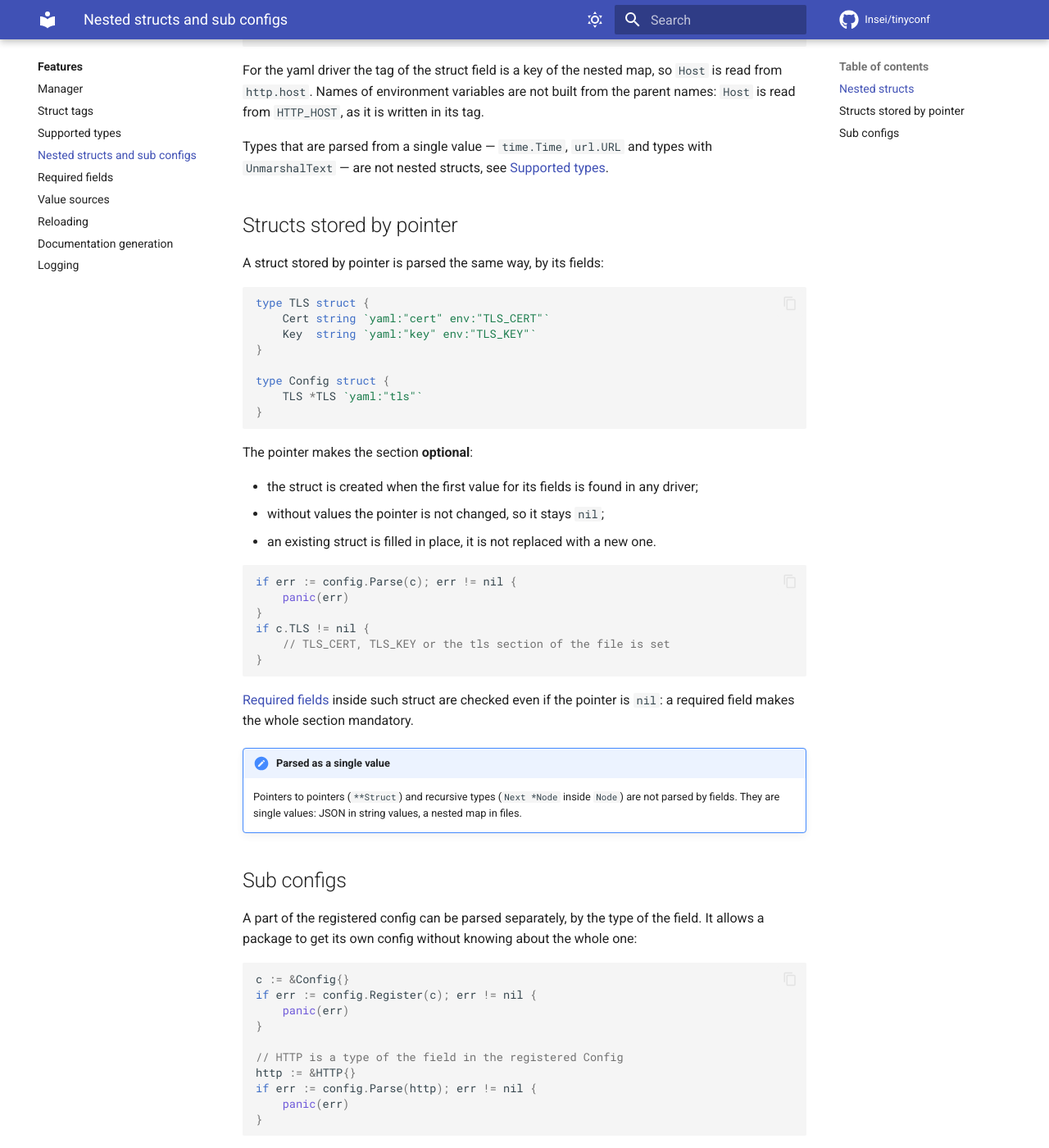
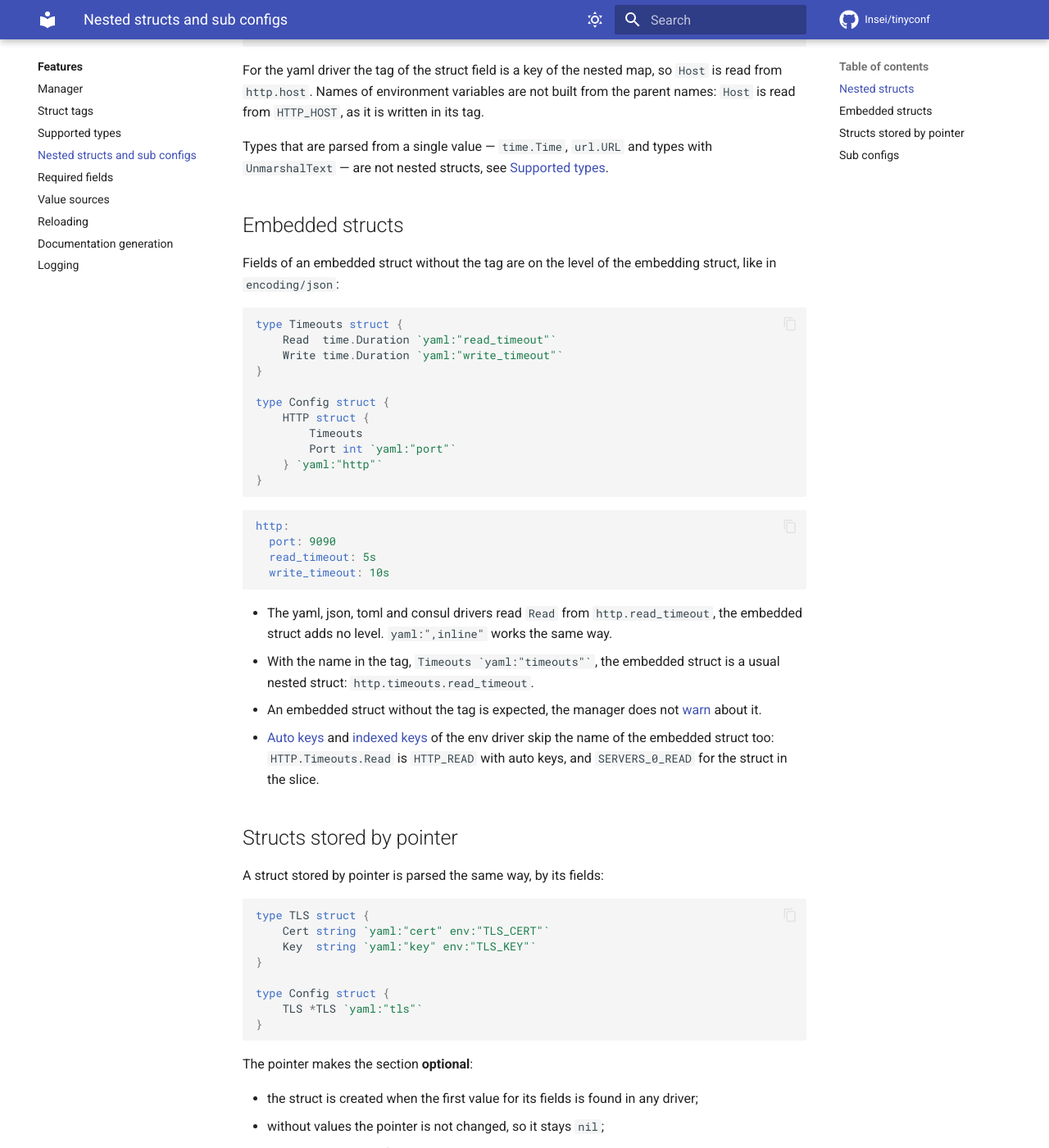
Before and after one commit to Insei/tinyconf, an MkDocs documentation site: the page built from docs/features/structs.md, in a window 1280 px wide and 1400 px high, scrolled down 556 px. Shown: the whole window at 82% size. Built offline with MkDocs 1.6.1 and Material for MkDocs 9.7.7, drawn with Linux system fonts in a browser that asks for light colours; comment, search, counter and statistics services are not loaded.

Commit message:
docs: describe embedded structs
Signed-off-by: Dmitriy Aleksandrov <goodmobiledevices@gmail.com>

````diff
--- a/docs/features/structs.md
+++ b/docs/features/structs.md
@@ -24,6 +24,36 @@ http:
 For the yaml driver the tag of the struct field is a key of the nested map, so `Host` is read from `http.host`. Names of environment variables are not built from the parent names: `Host` is read from `HTTP_HOST`, as it is written in its tag.
 
 Types that are parsed from a single value — `time.Time`, `url.URL` and types with `UnmarshalText` — are not nested structs, see [Supported types](types.md).
+
+## Embedded structs
+
+Fields of an embedded struct without the tag are on the level of the embedding struct, like in `encoding/json`:
+
+```go
+type Timeouts struct {
+    Read  time.Duration `yaml:"read_timeout"`
+    Write time.Duration `yaml:"write_timeout"`
+}
+
+type Config struct {
+    HTTP struct {
+        Timeouts
+        Port int `yaml:"port"`
+    } `yaml:"http"`
+}
+```
+
+```yaml
+http:
+  port: 9090
+  read_timeout: 5s
+  write_timeout: 10s
+```
+
+* The yaml, json, toml and consul drivers read `Read` from `http.read_timeout`, the embedded struct adds no level. `yaml:",inline"` works the same way.
+* With the name in the tag, ``Timeouts `yaml:"timeouts"` ``, the embedded struct is a usual nested struct: `http.timeouts.read_timeout`.
+* An embedded struct without the tag is expected, the manager does not [warn](logging.md#warnings-of-drivers) about it.
+* [Auto keys](../drivers/env.md#auto-keys) and [indexed keys](../drivers/env.md#indexed-keys) of the env driver skip the name of the embedded struct too: `HTTP.Timeouts.Read` is `HTTP_READ` with auto keys, and `SERVERS_0_READ` for the struct in the slice.
 
 ## Structs stored by pointer
 
````
Also changed, not shown: Readme.md (+1 -0 lines), docs/drivers/consul.md (+1 -1 lines), docs/drivers/env.md (+1 -0 lines), docs/drivers/json.md (+1 -1 lines), docs/drivers/toml.md (+1 -1 lines), docs/drivers/yaml.md (+2 -0 lines).
